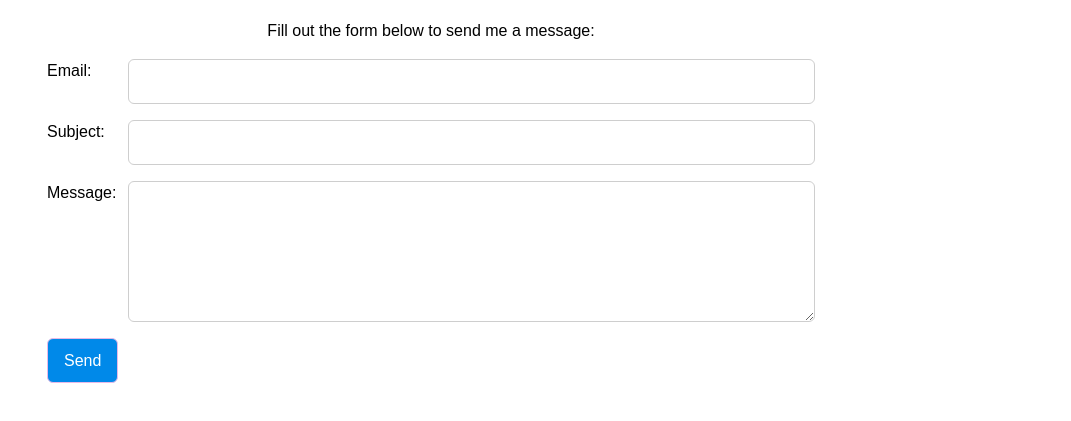
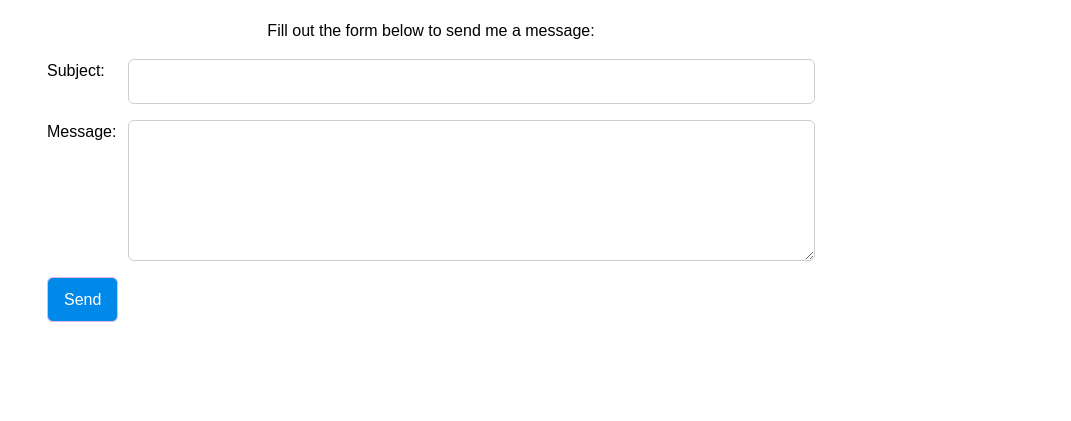
Before and after one commit to jwhisler1117/portfolio, a plain HTML site: page contact/index.html in a window 1280 px wide. Shown: the part 143-564 px from the top of the page, without its empty margins (209-1280 px from the left). Drawn offline with Linux system fonts and the light colour scheme.

Commit message:
Update index.html

```diff
--- a/contact/index.html
+++ b/contact/index.html
@@ -11,12 +11,7 @@
   <h1>Contact</h1>
   <p>Fill out the form below to send me a message:</p>
 
-  <form action="mailto:jwhisler@ucsd.edu" method="POST" enctype="text/plain">
-    <label>
-      Email:
-      <input type="email" name="email" required>
-    </label>
-
+<form action="mailto:jwhisler@ucsd.edu" method="GET">
   <label>
     Subject:
     <input name="subject" required>
@@ -24,12 +19,13 @@
 
   <label>
     Message:
-      <textarea name="message" rows="5" cols="40" required></textarea>
+    <textarea name="body" rows="5" cols="40" required></textarea>
   </label>
 
   <button>Send</button>
 </form>
 
+
 <script type="module" src="../global.js"></script>
 
 </body>
```
Lines whose indentation alone changed are shown as unchanged.
